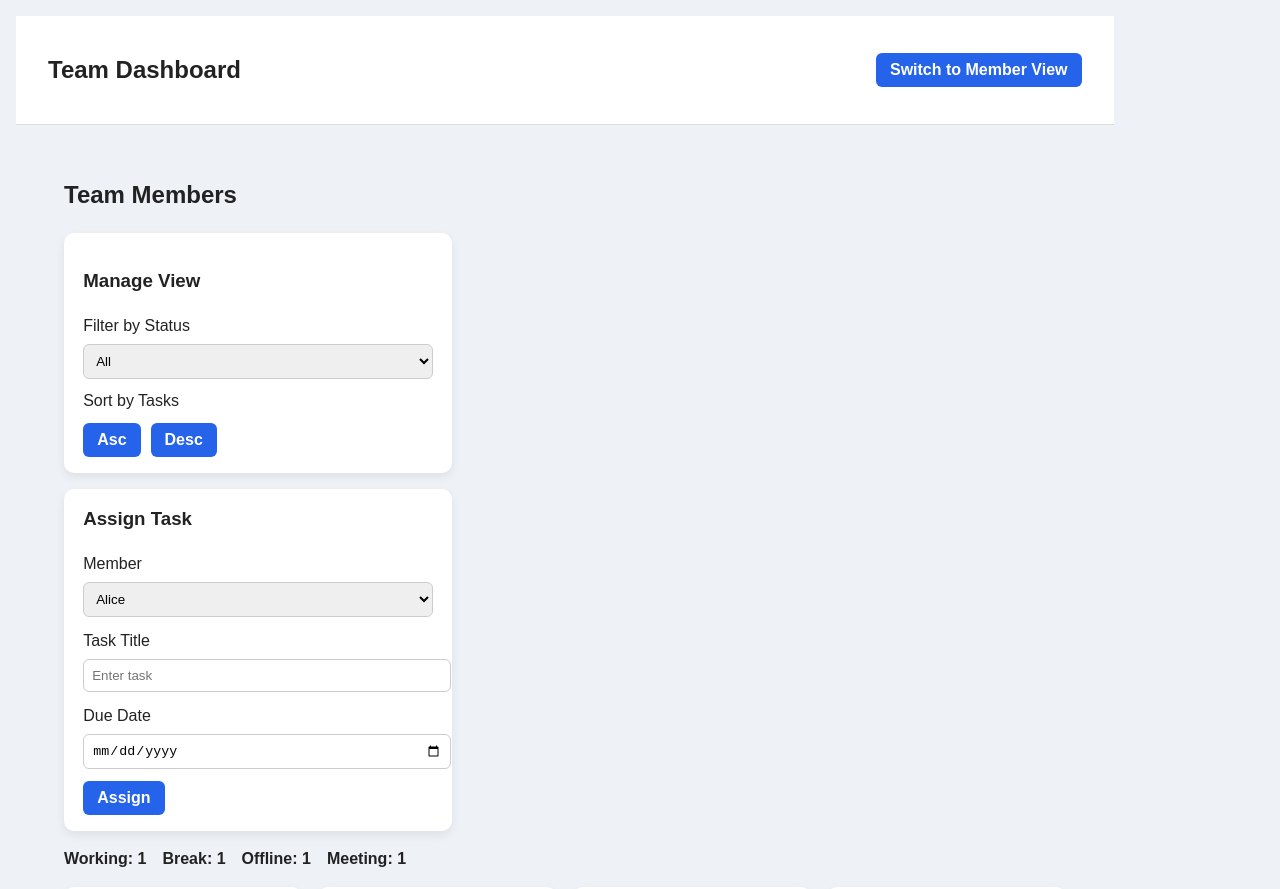
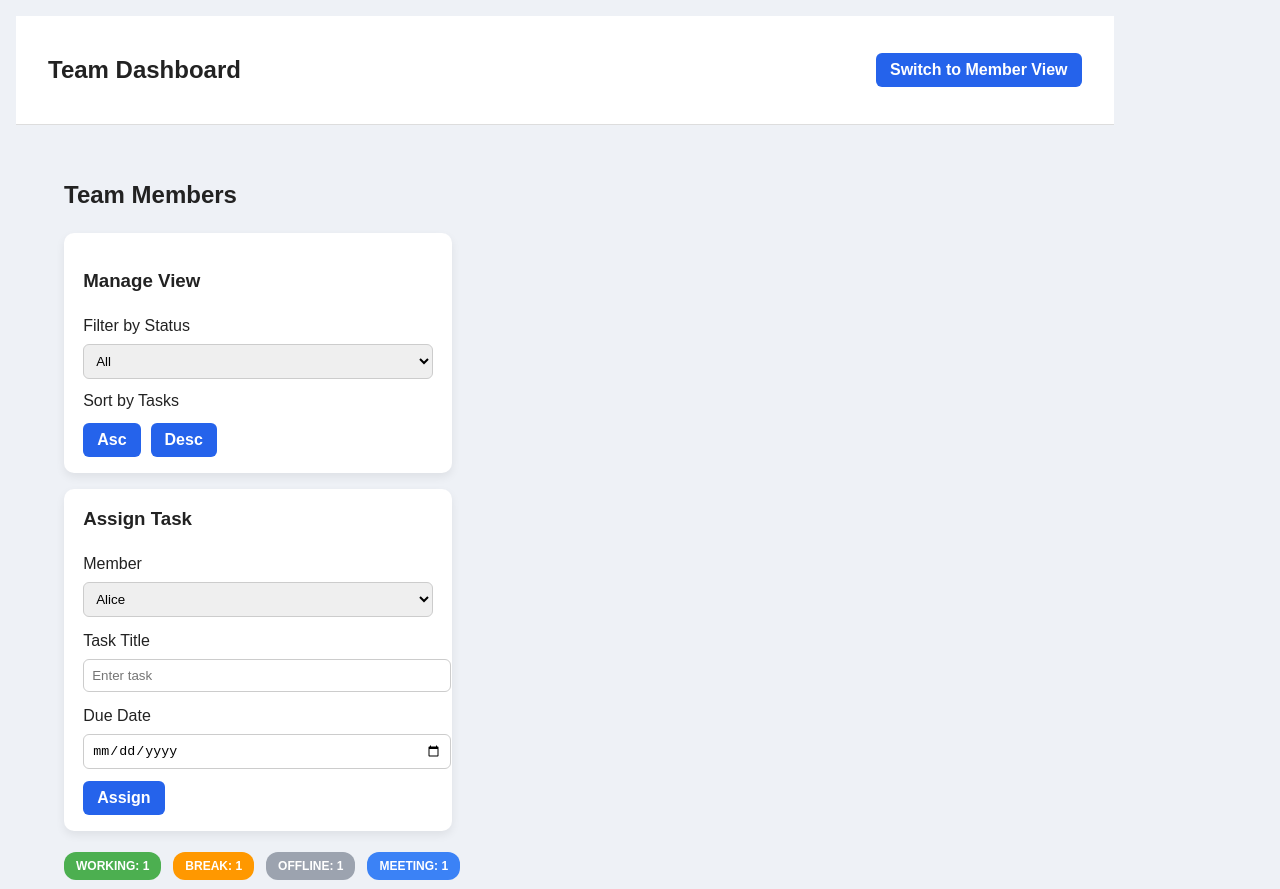
Before and after one commit to Subisticated/appversal-dashboard, a React (Vite) app: page / in a window 1280 px wide. Shown: the top 889 px of the page. Built offline with nearby package versions, Linux system fonts and the light colour scheme.

Commit message:
added user switcher on memebr side

```diff
--- a/src/components/StatusSummary.jsx
+++ b/src/components/StatusSummary.jsx
@@ -12,9 +12,13 @@ export default function StatusSummary() {
   );
 
   return (
-    <div style={{ margin: "1rem 0", fontWeight: "bold" }}>
+    <div style={{ display: "flex", gap: "12px", margin: "1rem 0" }}>
       {Object.entries(statusCount).map(([status, count]) => (
-        <span key={status} style={{ marginRight: "1rem" }}>
+        <span
+          key={status}
+          className={`status-tag status-${status.toLowerCase()}`}
+          style={{ fontSize: "12px", padding: "5px 12px" }}
+        >
           {status}: {count}
         </span>
       ))}
--- /dev/null
+++ b/src/components/UserSwitcher.jsx
@@ -0,0 +1,25 @@
+import { useSelector, useDispatch } from "react-redux";
+import { setUser } from "../redux/slices/roleSlice";
+
+export default function UserSwitcher() {
+  const dispatch = useDispatch();
+  const currentUser = useSelector((state) => state.role.currentUser);
+  const members = useSelector((state) => state.members);
+
+  return (
+    <div className="form-card" style={{ width: "260px" }}>
+      <label style={{ fontWeight: "bold" }}>Switch User</label>
+      <select
+        value={currentUser}
+        onChange={(e) => dispatch(setUser(e.target.value))}
+        style={{ width: "100%", marginTop: "4px" }}
+      >
+        {members.map((m) => (
+          <option key={m.id} value={m.name}>
+            {m.name}
+          </option>
+        ))}
+      </select>
+    </div>
+  );
+}
--- a/src/pages/Dashboard.jsx
+++ b/src/pages/Dashboard.jsx
@@ -6,6 +6,7 @@ import TaskForm from "../components/TaskForm";
 import StatusSelector from "../components/StatusSelector";
 import TaskList from "../components/TaskList";
 import LeadControls from "../components/LeadControls";
+import UserSwitcher from "../components/UserSwitcher";
 
 export default function Dashboard() {
   const role = useSelector((state) => state.role.currentRole);
@@ -32,15 +33,12 @@ export default function Dashboard() {
       {role === "lead" && (
         <>
           <h2>Team Members</h2>
-
           <LeadControls
             onFilterChange={setFilter}
             onSortChange={setSort}
           />
-
           <TaskForm />
           <StatusSummary />
-
           <div style={{ display: "flex", gap: "16px", flexWrap: "wrap" }}>
             {filteredMembers.map((m) => (
               <MemberCard key={m.id} member={m} />
@@ -52,7 +50,10 @@ export default function Dashboard() {
       {role !== "lead" && (
         <>
           <h2>Welcome, {currentUser}</h2>
-          <StatusSelector />
+          <UserSwitcher />
+          <div style={{ marginTop: "1.5rem" }}>
+            <StatusSelector />
+          </div>
           <div style={{ marginTop: "1.5rem" }}>
             <TaskList />
           </div>
```
